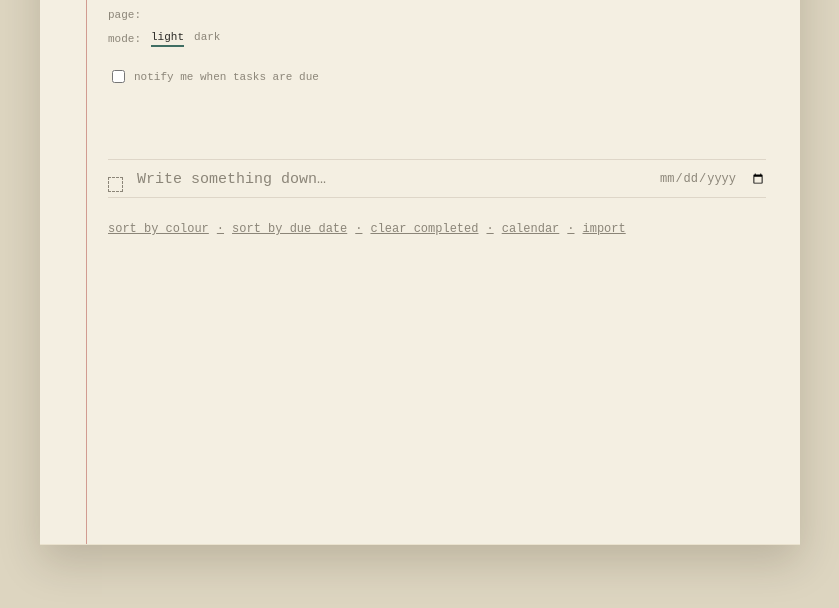
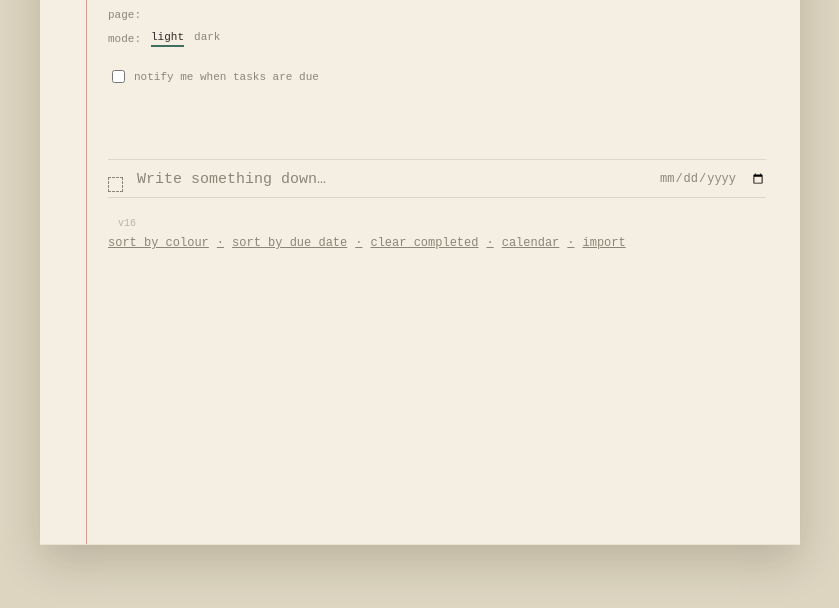
Before and after one commit to jonahosbornecdn-web/ToDo-App, a plain HTML site: page index.html in a window 1280 px wide. Shown: the part 144-752 px from the top of the page, without its empty margins (220-1059 px from the left). Drawn offline with Linux system fonts and the light colour scheme; no server answers.

Commit message:
Show app version (v16) in footer

```diff
--- a/index.html
+++ b/index.html
@@ -568,6 +568,12 @@
 
   .footer-status {
     white-space: nowrap;
+  }
+
+  #app-version {
+    margin-left: 10px;
+    font-size: 10px;
+    opacity: 0.55;
   }
 
   .footer-actions {
@@ -867,6 +873,7 @@
     <footer>
       <div class="footer-status">
         <span id="counter"></span>
+        <span id="app-version" title="App version">v16</span>
       </div>
       <div class="footer-actions">
         <button id="sort-color">sort by colour</button>
```
